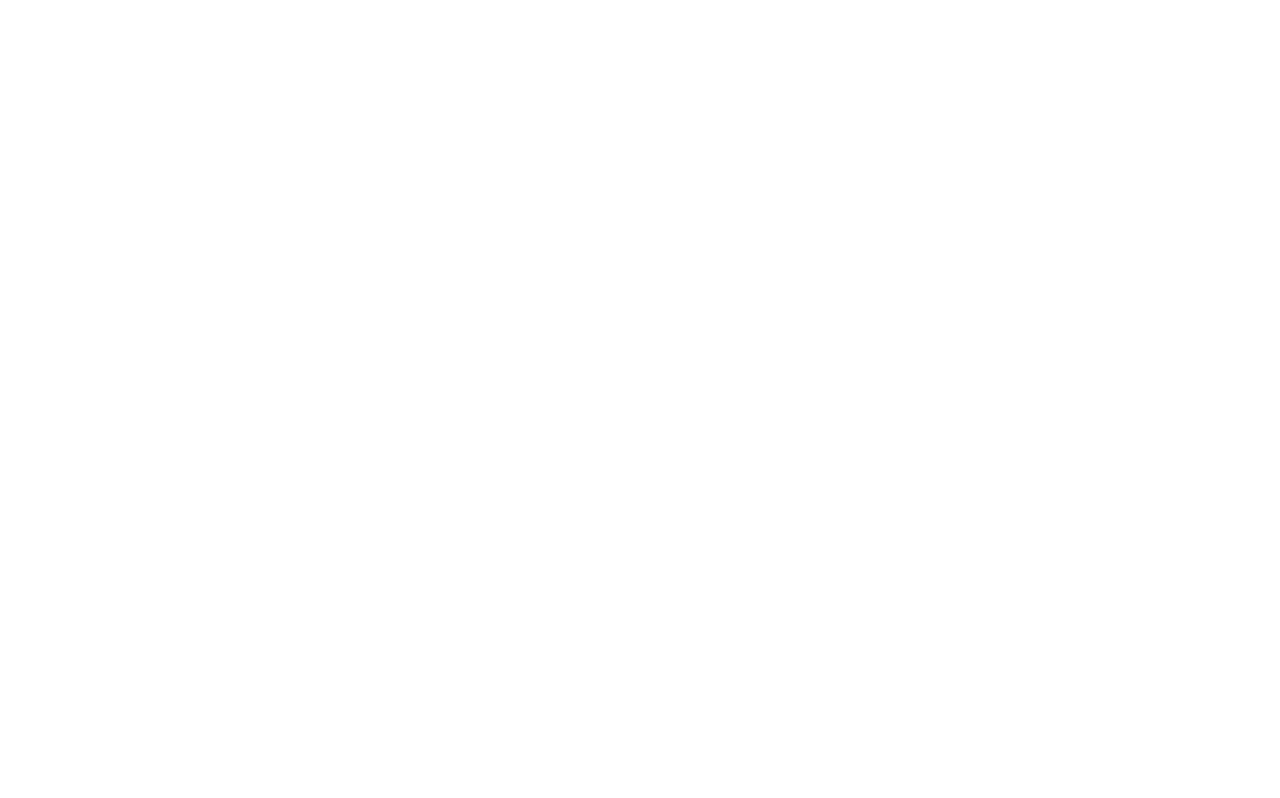
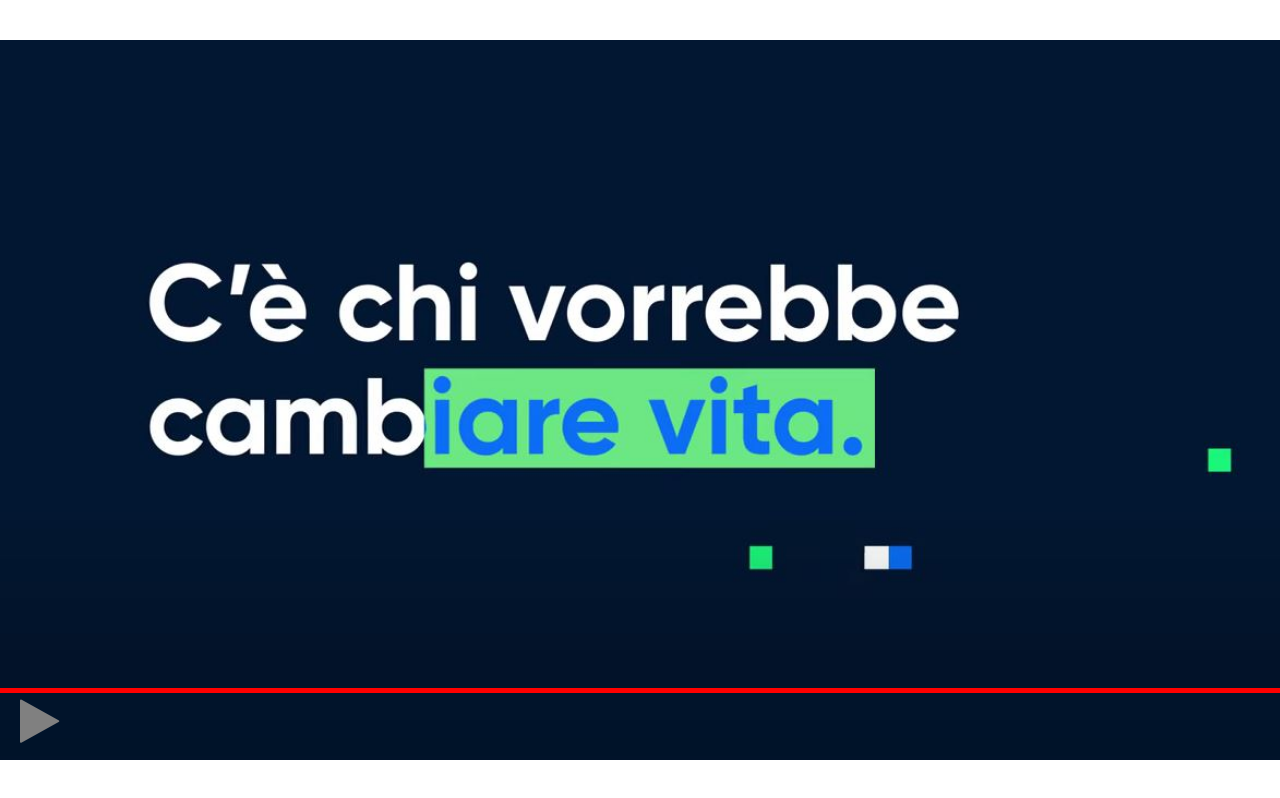
Before and after one commit to piermariosalis/htmlcss-videoplayer, a plain HTML site: page index.html in a window 1280 px wide. Drawn offline with Linux system fonts and the light colour scheme.

Commit message:
Play Button margin left su div Timeline
Impostato margin left a playbutton (fa- play) all'interno del div "timeline"

```diff
--- a/css/style.css
+++ b/css/style.css
@@ -13,8 +13,41 @@
 }
 
 
+.container{
+  width:100%;
+  height:100%;
+  display: inline-block;
+}
 
 
+.videoplayer{
+  width: 1280px;
+  height: 720px;
+  background-size: cover;
+  background-image: url('../img/video.JPG');
+  position: absolute;
+  top: 50%;
+  left: 50%;
+  transform: translate(-50%, -50%);
+}
+
+.timeline{
+  width: 100%;
+  height: 10%;
+  border-top: 5px solid red;
+  background-color: rgba(2, 23, 50, 0.4);
+  position: fixed;
+  bottom: 0;
 
 
-/* #adb5bd */
+}
+
+.fa-play:before {
+    margin-top: 3px;
+    content: "\f04b";
+    font-size: 50px;
+    display: inline-block;
+    color: grey;
+    margin-left: 20px;
+    vertical-align: initial;
+}
--- a/index.html
+++ b/index.html
@@ -2,17 +2,16 @@
 <html lang="it" dir="ltr">
   <head>
     <meta charset="utf-8">
-    <link rel="stylesheet" href="/css/style.css">
+    <link rel="stylesheet" href="css/style.css">
+    <link rel="stylesheet" href="https://cdnjs.cloudflare.com/ajax/libs/font-awesome/4.7.0/css/font-awesome.min.css">
     <title>Play a video</title>
   </head>
   <body>
     <main class="container">
       <div class="videoplayer">
-
         <div class="timeline">
-
+          <span><i class="fa fa-play"></i></span>
         </div>
-
       </div>
     </main>
   </body>
```
